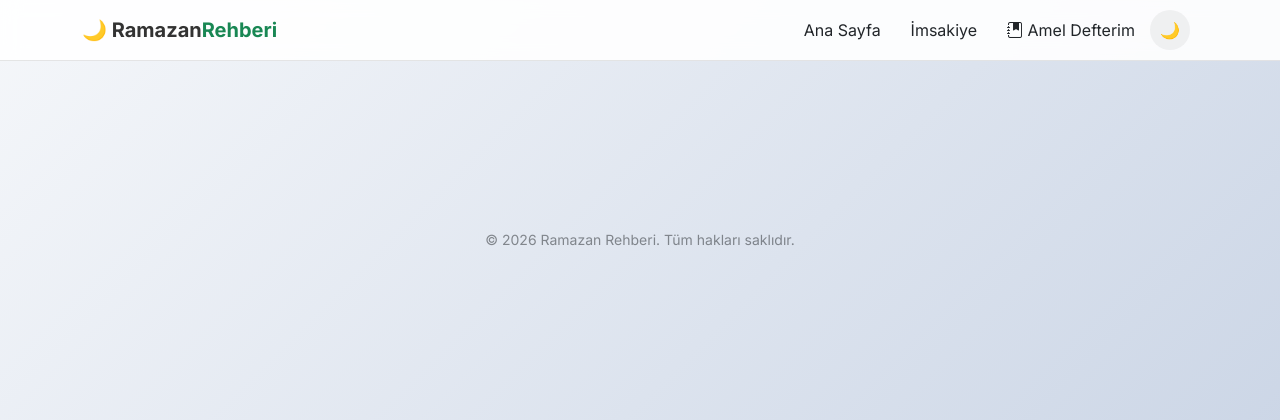
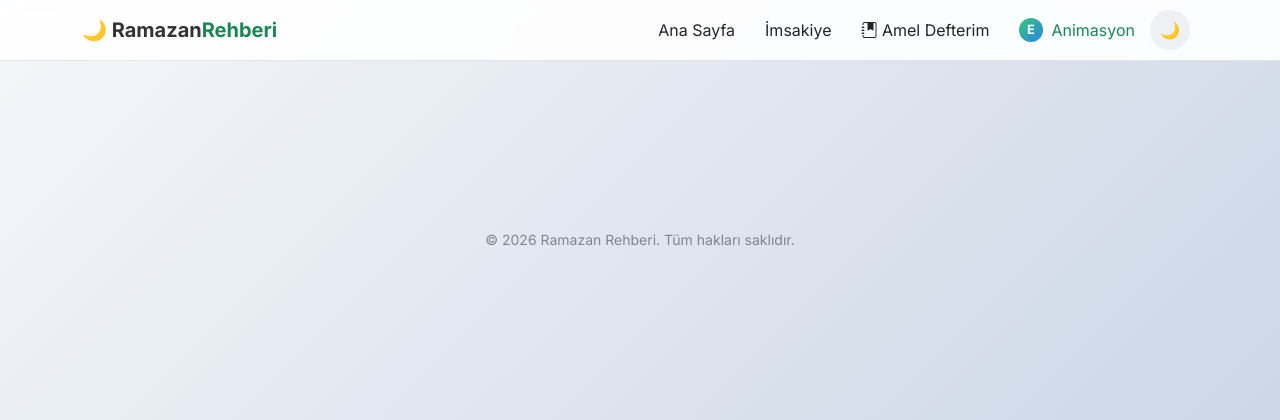
Before and after one commit to safaksizlar2025-a11y/Ramazan-Rehberi, a Django app: page /animasyon/ in a window 1280 px wide. Shown: the top 420 px of the page. Run offline with Django 5.2, Linux system fonts and the light colour scheme.

Commit message:
Animasyon Sayfası Eklendi

```diff
--- a/core/static/core/css/style.css
+++ b/core/static/core/css/style.css
@@ -455,6 +455,48 @@ body {
     background: rgba(255, 255, 255, 0.1);
 }
 
+.nav-e-link {
+    display: inline-flex;
+    align-items: center;
+    gap: 8px;
+}
+
+.e-sigil {
+    width: 24px;
+    height: 24px;
+    border-radius: 50%;
+    display: inline-flex;
+    align-items: center;
+    justify-content: center;
+    font-size: 0.8rem;
+    font-weight: 700;
+    line-height: 1;
+    color: #ffffff;
+    background: linear-gradient(135deg, #198754, #1e3a5f);
+    box-shadow: 0 0 0 0 rgba(25, 135, 84, 0.45);
+    animation: ePulse 2.2s ease-in-out infinite;
+}
+
+.nav-e-link:hover .e-sigil,
+.nav-e-link.active .e-sigil {
+    background: linear-gradient(135deg, #2ecc71, #2f80ed);
+}
+
+@keyframes ePulse {
+    0% {
+        transform: scale(1);
+        box-shadow: 0 0 0 0 rgba(25, 135, 84, 0.45);
+    }
+    70% {
+        transform: scale(1.06);
+        box-shadow: 0 0 0 8px rgba(25, 135, 84, 0);
+    }
+    100% {
+        transform: scale(1);
+        box-shadow: 0 0 0 0 rgba(25, 135, 84, 0);
+    }
+}
+
 .tiny-badge {
     font-size: 0.65rem;
     padding: 2px 6px;
--- a/core/templates/core/base.html
+++ b/core/templates/core/base.html
@@ -43,6 +43,11 @@
                             <i class="bi bi-journal-bookmark-fill"></i> Amel Defterim
                         </a>
                     </li>
+                    <li class="nav-item">
+                        <a class="nav-link nav-e-link {% if request.resolver_match.url_name == 'animasyon' %}active{% endif %}" href="{% url 'animasyon' %}" aria-label="E Animasyon">
+                            <span class="e-sigil" aria-hidden="true">E</span> Animasyon
+                        </a>
+                    </li>
                 </ul>
             </div>
         </div>
```
